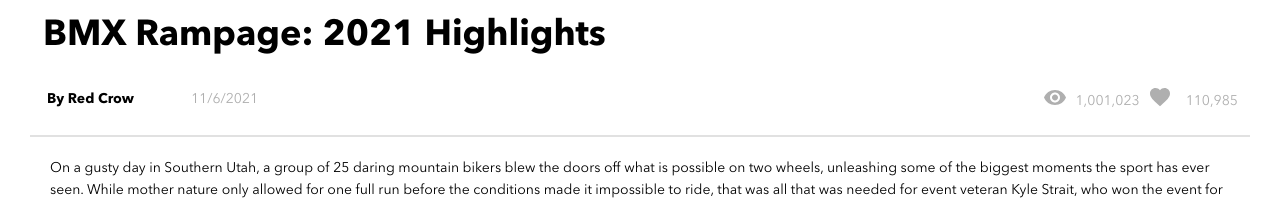
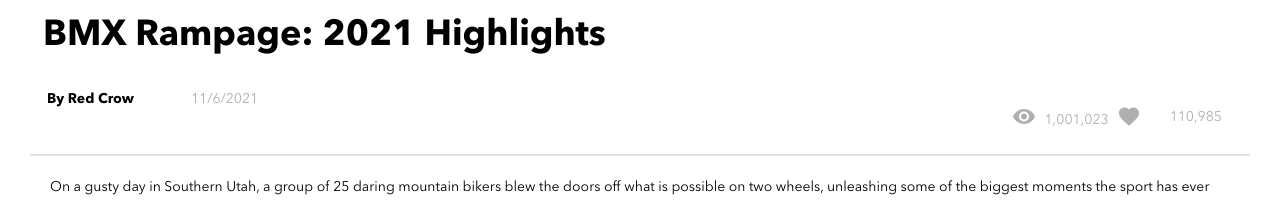
Before and after one commit to TyroneKong/Brainflix, a React (Create React App) app in the folder brainflix/: page / in a window 1280 px wide. Shown: the part 604-804 px from the top of the page. Built offline with nearby package versions, Linux system fonts and the light colour scheme.

Commit message:
fixed broken stats icons

```diff
--- a/brainflix/src/App.js
+++ b/brainflix/src/App.js
@@ -11,6 +11,7 @@ import CommentList from "./components/Comment/commentList";
 
 // video objects
 const videoArray = videoDetails.map((video) => video);
+//comments array
 const comments = videoArray[0].comments;
 
 class App extends Component {
--- a/brainflix/src/components/Hero/hero.scss
+++ b/brainflix/src/components/Hero/hero.scss
@@ -68,12 +68,15 @@
       }
     }
     &-icons {
-      margin-left: 35.25rem;
+      display: flex;
+      flex-direction: column;
+      align-items: flex-end;
       position: relative;
       bottom: 5.625rem;
       @include tablet {
         @include bodycopyDesktopTablet;
         display: flex;
+        flex-direction: row;
         justify-content: flex-end;
         column-gap: 0.625rem;
         margin: 0.625rem 2rem;
@@ -81,13 +84,14 @@
       @include desktop {
         display: flex;
         justify-content: center;
-        margin-left: 12.5rem;
+        margin-left: 30.5rem;
       }
     }
     &-likes {
+      margin-right: 15px;
       @include tablet {
         width: 1.25rem;
-        margin-top: -1.25rem;
+        margin-top: 0px;
       }
     }
     &-date {
@@ -102,10 +106,10 @@
       margin-bottom: 1.25rem;
     }
     &-likesNumber {
-      margin-left: 0.625rem;
+      margin-right: 14px;
       color: $silver;
       @include tablet {
-        margin-left: 1rem;
+        margin: 1rem 1rem;
       }
     }
     &-viewsNumber {
```
